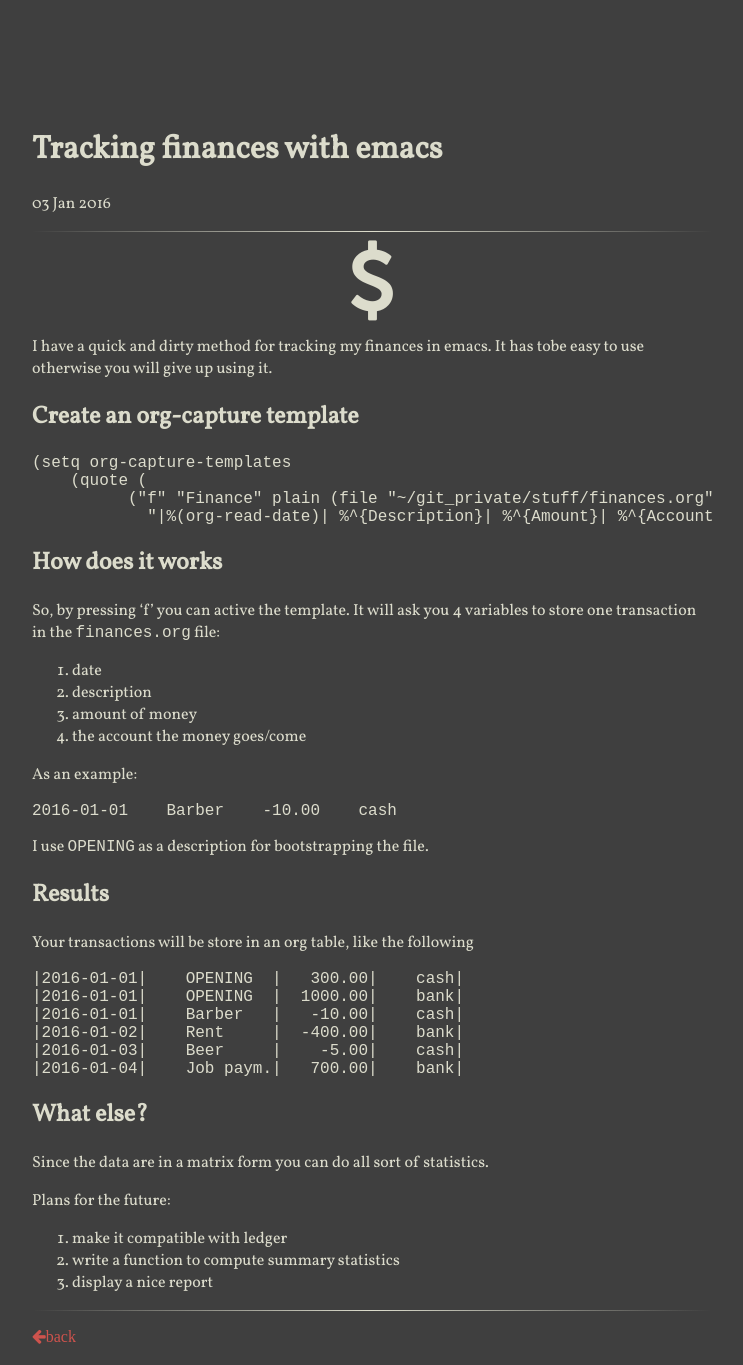
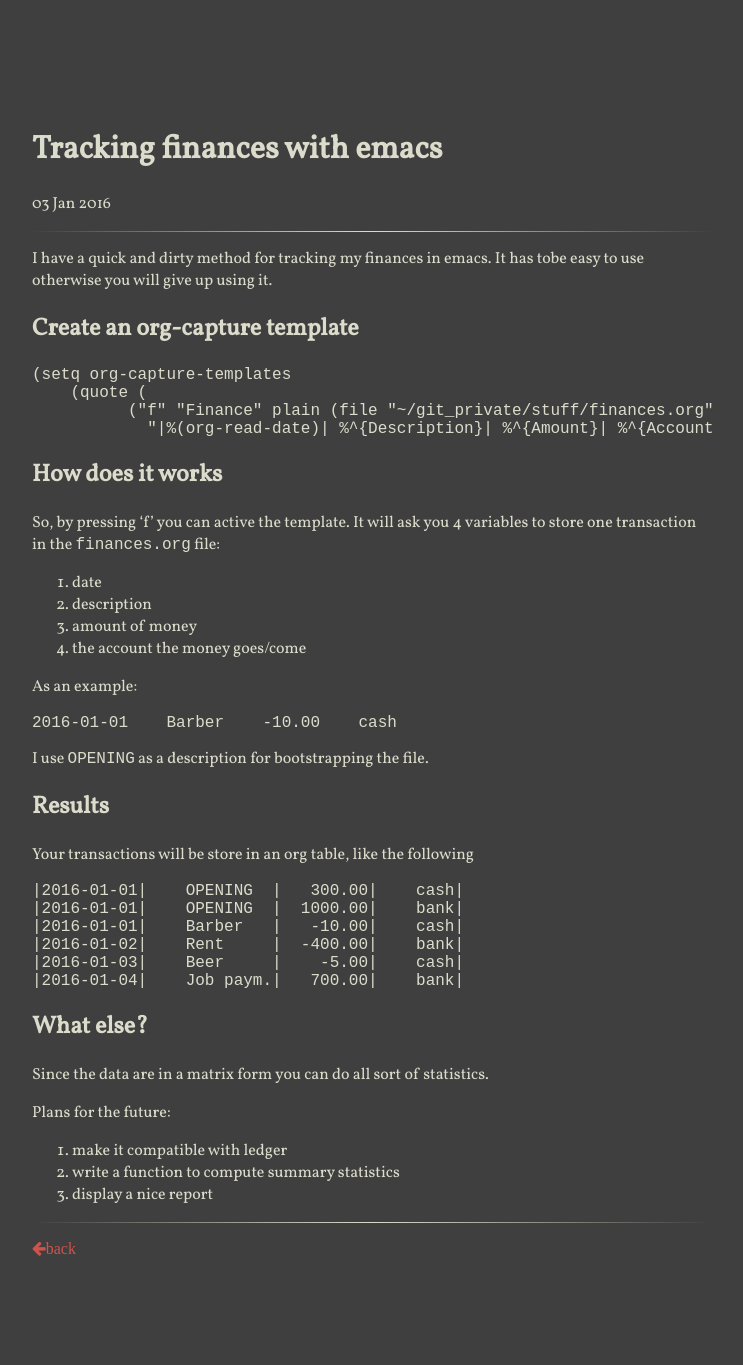
Before and after one commit to rs2/anbasile.github.io, a Jekyll site: the page built from _posts/2016-01-03-emacs-finances.md, in a window 1280 px wide. Shown: the whole page, without its empty margins (268-1011 px from the left). Built offline with Jekyll 4.4.1, drawn with Linux system fonts in a browser that asks for light colours; nearby versions of some CDN libraries; after the commit the page ends 1277 px from its top, so only the background shows below that.

Commit message:
Update 2016-01-03-emacs-finances.md

```diff
--- a/_posts/2016-01-03-emacs-finances.md
+++ b/_posts/2016-01-03-emacs-finances.md
@@ -1,11 +1,8 @@
 ---
 layout: post
 title: Tracking finances with emacs
+tag: emacs orgmode tracking
 ---
-<div style="text-align:center">
-<i class="fa fa-usd fa-5x"></i>
-</div>
-
 I have a quick and dirty method for tracking my finances in emacs. It has tobe  easy to use otherwise you will give up using it.
 
 ## Create an org-capture template
```
